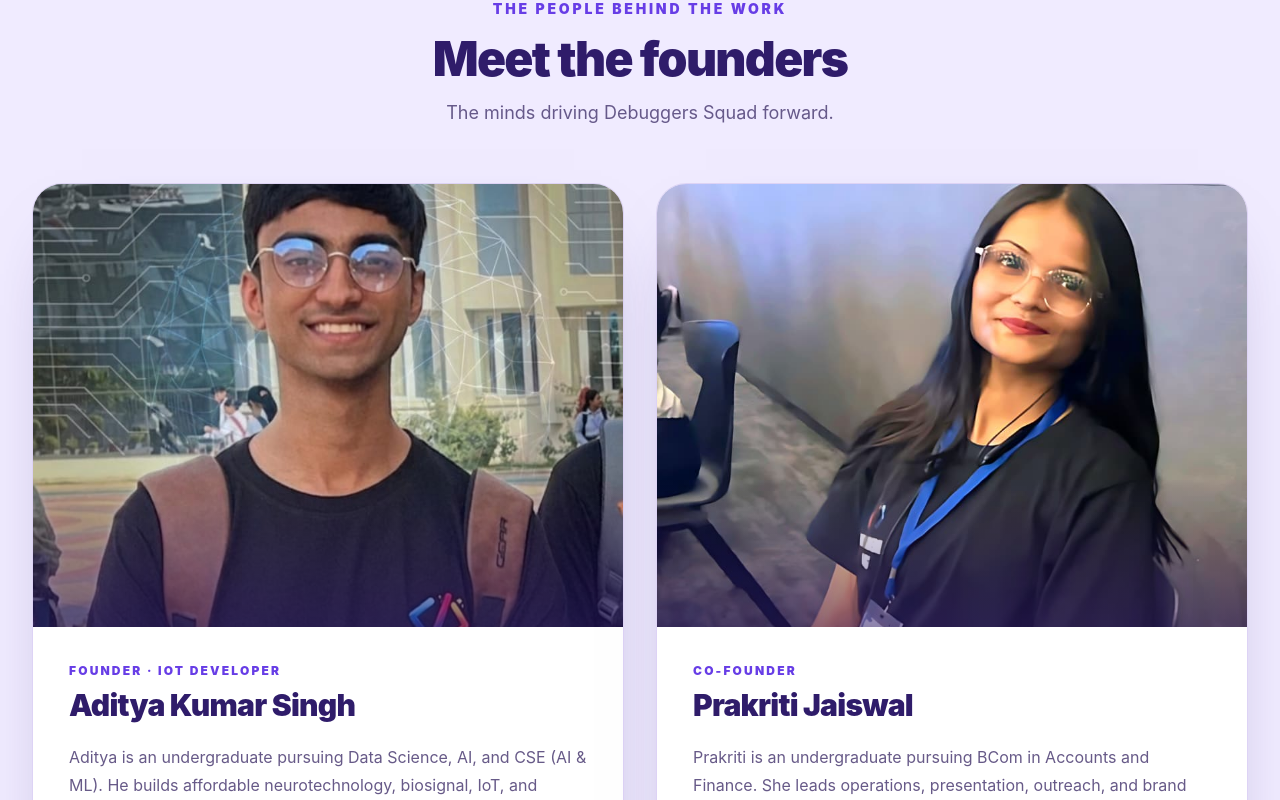
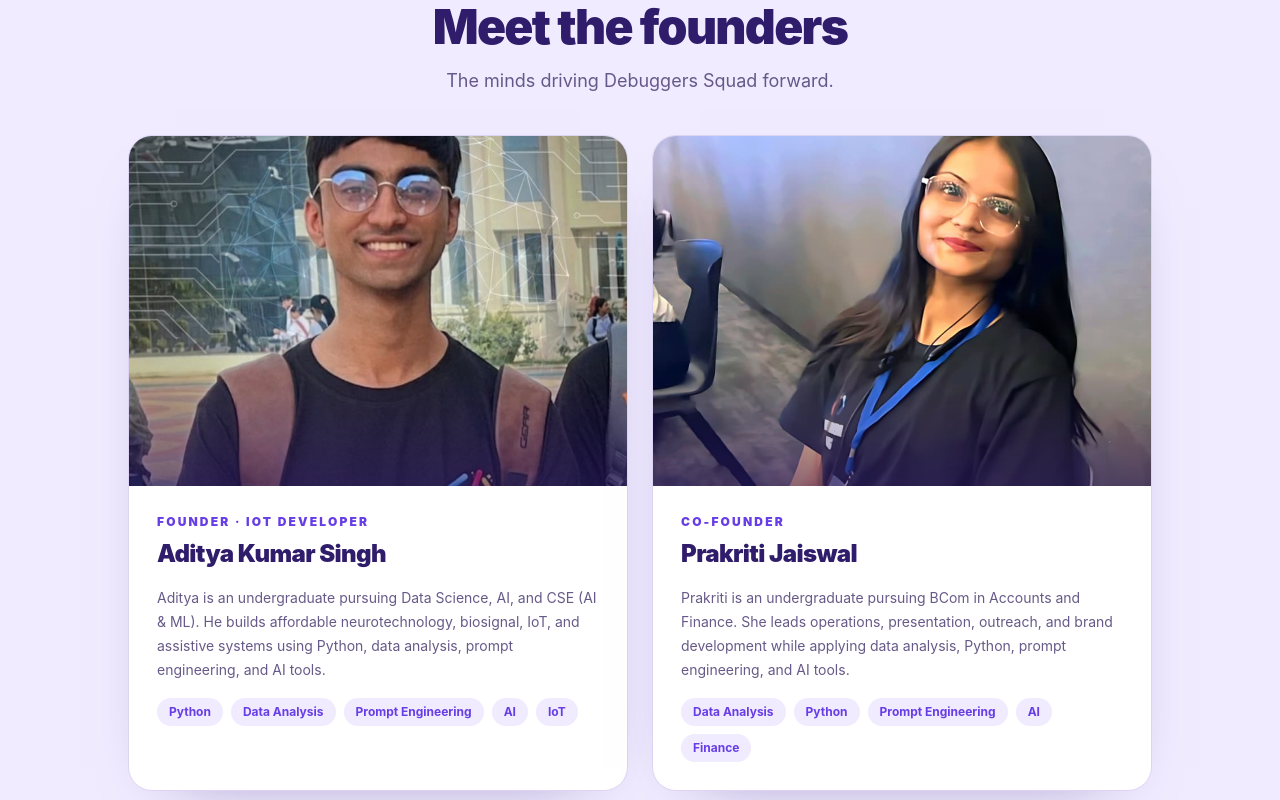
Before and after one commit to adityaIITG1/debuggers_squad_website, a Next.js app: page /about in a window 1280 px wide. Shown: the part 1180-1980 px from the top of the page. Built offline with nearby package versions, Linux system fonts and the light colour scheme.

Commit message:
Compact founder cards on laptop screens

```diff
--- a/src/app/about/page.tsx
+++ b/src/app/about/page.tsx
@@ -85,8 +85,8 @@
         </div>
       </section>
 
-      <section className="bg-[#f0ebff] py-20 lg:py-28">
-        <div className="mx-auto max-w-7xl px-4 sm:px-6 lg:px-8">
+      <section className="bg-[#f0ebff] py-16 lg:py-20">
+        <div className="mx-auto max-w-6xl px-4 sm:px-6 lg:px-8">
           <div className="mx-auto max-w-3xl text-center">
             <p className="text-sm font-black uppercase tracking-[0.2em] text-[#673de6]">
               The people behind the work
@@ -99,29 +99,29 @@
             </p>
           </div>
 
-          <div className="mt-14 grid gap-8 md:grid-cols-2">
+          <div className="mx-auto mt-10 grid max-w-5xl gap-6 md:grid-cols-2">
             {founders.map((founder) => (
               <article
                 key={founder.name}
-                className="overflow-hidden rounded-[30px] border border-[#ddd3f5] bg-white shadow-[0_28px_75px_-50px_rgba(47,28,106,0.65)]"
+                className="overflow-hidden rounded-[24px] border border-[#ddd3f5] bg-white shadow-[0_24px_65px_-48px_rgba(47,28,106,0.6)]"
               >
-                <div className="relative aspect-[4/3] overflow-hidden bg-[#e8e1fa]">
+                <div className="relative h-[300px] overflow-hidden bg-[#e8e1fa] sm:h-[330px] lg:h-[350px]">
                   <Image
                     src={founder.image}
                     alt={`${founder.name}, ${founder.role}`}
                     fill
-                    sizes="(max-width: 768px) 100vw, 50vw"
+                    sizes="(max-width: 768px) 100vw, 480px"
                     className={`object-cover ${founder.imagePosition}`}
                   />
                   <div className="absolute inset-x-0 bottom-0 h-1/3 bg-gradient-to-t from-[#2f1c6a]/55 to-transparent" />
                 </div>
-                <div className="p-7 sm:p-9">
+                <div className="p-6 sm:p-7">
                   <p className="text-xs font-black uppercase tracking-[0.18em] text-[#673de6]">
                     {founder.role}
                   </p>
-                  <h3 className="mt-2 text-3xl font-black tracking-tight">{founder.name}</h3>
-                  <p className="mt-5 leading-7 text-[#675a88]">{founder.description}</p>
-                  <div className="mt-5 flex flex-wrap gap-2">
+                  <h3 className="mt-2 text-2xl font-black tracking-tight">{founder.name}</h3>
+                  <p className="mt-4 text-sm leading-6 text-[#675a88]">{founder.description}</p>
+                  <div className="mt-4 flex flex-wrap gap-2">
                     {founder.skills.map((skill) => (
                       <span
                         key={skill}
```
